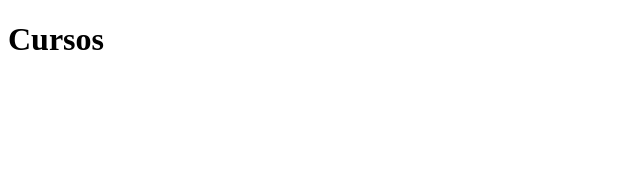
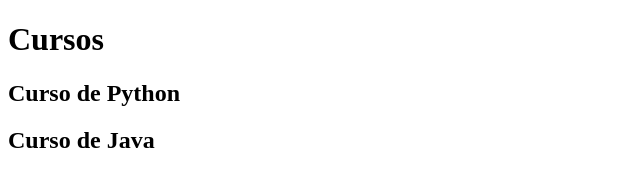
Before and after one commit to luisflv/CursoWeb, a plain HTML site: page cursos.html in a window 1280 px wide. Shown: the whole page, without its empty margins (0-640 px from the left). Drawn offline with Linux system fonts and the light colour scheme.

Commit message:
Modificação no arquivo cursos.html

```diff
--- a/cursos.html
+++ b/cursos.html
@@ -7,5 +7,7 @@
 </head>
 <body>
     <h1> Cursos </h1>
+    <h2> Curso de Python </h2>
+    <h2> Curso de Java </h2>
 </body>
 </html>
```
